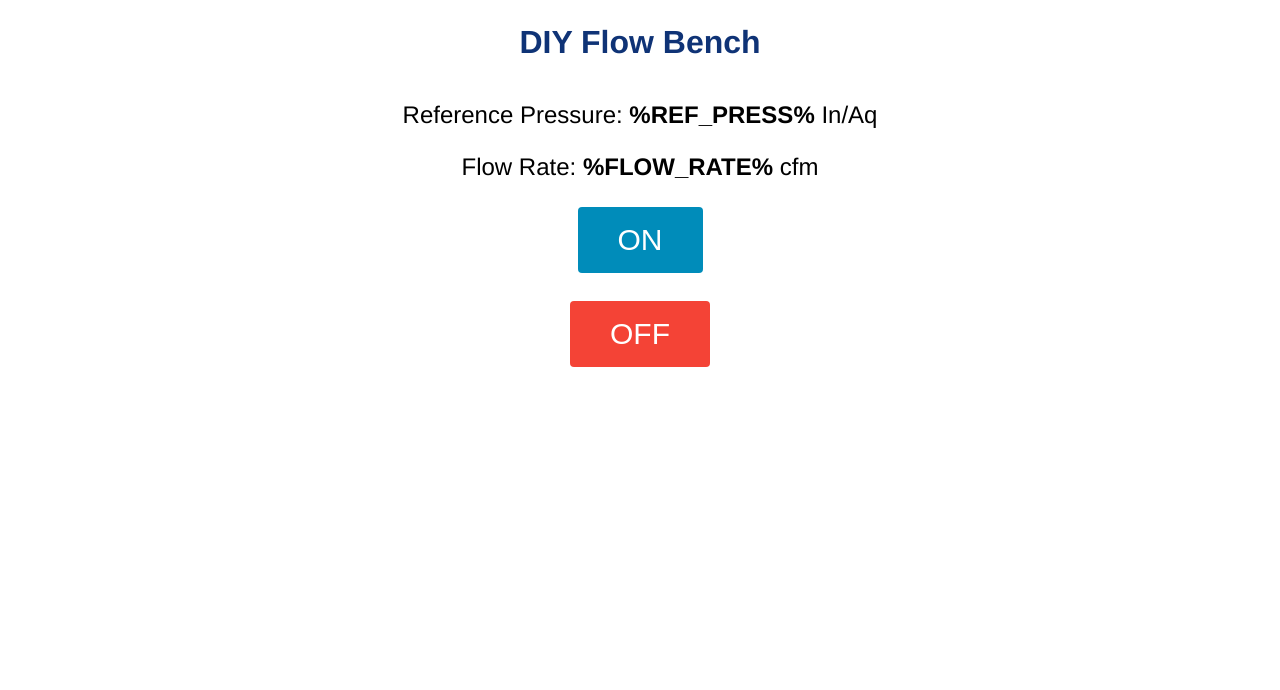
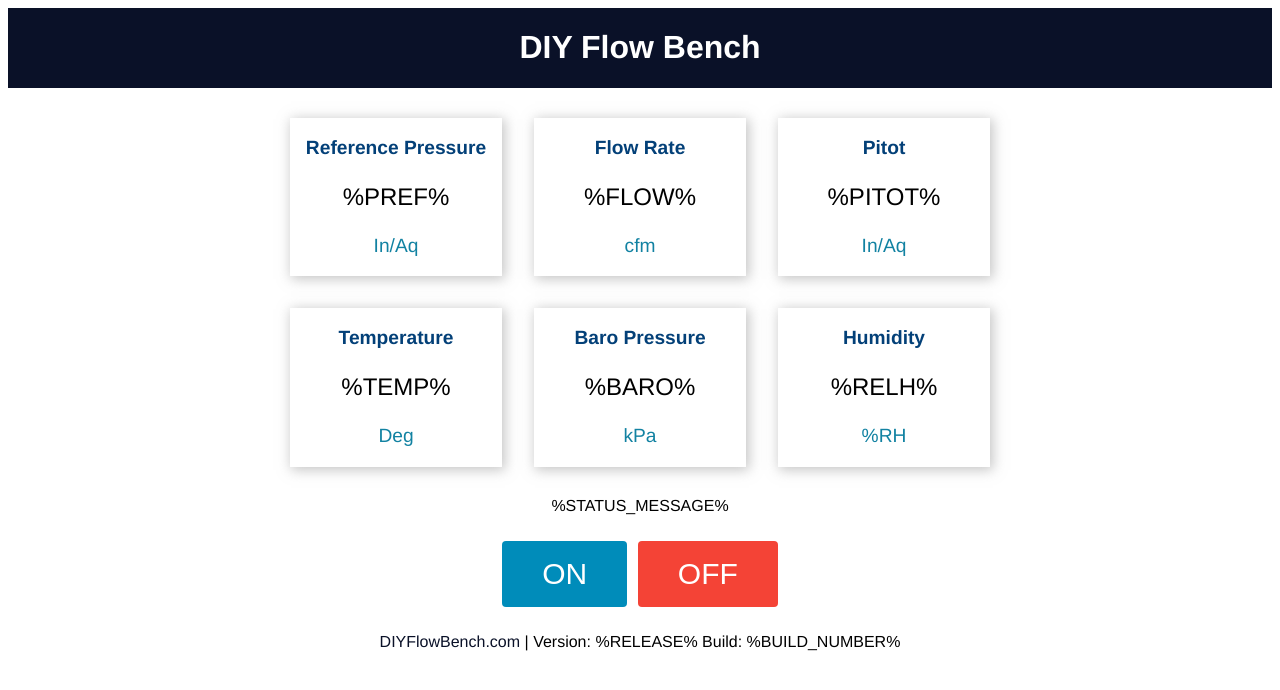
Before and after one commit to DeeEmm/DIY-Flow-Bench, a plain HTML site: page Arduino/DIY-Flow-Bench/data/index.html in a window 1280 px wide. Drawn offline with Linux system fonts and the light colour scheme.

Commit message:
Build 21071901
- Code refactor
- Created basic Web UI

```diff
--- a/Arduino/DIY-Flow-Bench/data/index.html
+++ b/Arduino/DIY-Flow-Bench/data/index.html
@@ -2,14 +2,51 @@
 	<HEAD>
       <title>DIY Flow Bench</title>
       <meta name="viewport" content="width=device-width, initial-scale=1">
-      <link rel="icon" href="data:,">
-      <link rel="stylesheet" type="text/css" href="style.css">
+      <link rel="icon" type="image/png" href="favicon.png">
+      <link rel="stylesheet" type="text/css" href="/style.css">
 	</HEAD>
 	<BODY>
-      <h1>DIY Flow Bench</h1>
-      <p>Reference Pressure: <strong> %REF_PRESS%</strong> In/Aq</p>
-      <p>Flow Rate: <strong> %FLOW_RATE%</strong> cfm</p>
-      <p><a href="/on"><button class="button">ON</button></a></p>
-      <p><a href="/off"><button class="button button2">OFF</button></a></p>
+		  <div class="topnav">
+			    <h1>DIY Flow Bench</h1>
+		  </div>
+
+      <div class="content">
+        <div class="card-grid">
+          <div class="card">
+            <p class="card-title"> Reference Pressure</p>
+            <p>%PREF%</p>
+            <p class="state"><span id="sliderValue1"></span> In/Aq</p>
+          </div>
+          <div class="card">
+            <p class="card-title"> Flow Rate</p>
+            <p>%FLOW%</p>
+            <p class="state"><span id="sliderValue2"></span> cfm</p>
+          </div>
+          <div class="card">
+            <p class="card-title"> Pitot</p>
+            <p>%PITOT%</p>
+            <p class="state"><span id="sliderValue3"></span> In/Aq</p>
+          </div>
+          <div class="card">
+            <p class="card-title"> Temperature</p>
+            <p>%TEMP%</p>
+            <p class="state"><span id="sliderValue1"></span> Deg</p>
+          </div>
+          <div class="card">
+            <p class="card-title"> Baro Pressure</p>
+            <p>%BARO%</p>
+            <p class="state"><span id="sliderValue2"></span> kPa</p>
+          </div>
+          <div class="card">
+            <p class="card-title"> Humidity</p>
+            <p>%RELH%</p>
+            <p class="state"><span id="sliderValue3"></span> &percnt;RH</p>
+          </div>
+        </div>
+      </div>
+
+      <div id="serverData">%STATUS_MESSAGE%</div>
+      <p><a href="/on"><button class="button">ON</button></a>&nbsp;<a href="/off"><button class="button button2">OFF</button></a></p>
+      <div id="footer"><a href="https://diyflowbench.com" target="new">DIYFlowBench.com</a> | Version: %RELEASE% Build: %BUILD_NUMBER%</div>
 	</BODY>
 </HTML>
--- a/Arduino/DIY-Flow-Bench/data/style.css
+++ b/Arduino/DIY-Flow-Bench/data/style.css
@@ -4,13 +4,63 @@ html {
   margin: 0px auto;
   text-align: center;
 }
+.topnav {
+	overflow: hidden;
+	background-color: #0A1128;
+}
+
 h1{
-  color: #0F3376;
-  padding: 2vh;
+  color: #FFF;
 }
+
 p{
   font-size: 1.5rem;
 }
+
+a:link  {
+  color:#0A1128;
+  text-decoration:none;
+}
+
+a:visited, a:active {
+  color:#0A1128;
+  text-decoration:none;
+}
+
+a:hover {
+  color:#666;
+  text-decoration:none;
+}
+
+.content {
+	padding: 30px;
+}
+.card-grid {
+	max-width: 700px;
+	margin: 0 auto;
+	display: grid;
+	grid-gap: 2rem;
+	grid-template-columns: repeat(auto-fit, minmax(200px, 1fr));
+}
+.card {
+	background-color: white;
+	box-shadow: 2px 2px 12px 1px rgba(140,140,140,.5);
+}
+.card-title {
+	font-size: 1.2rem;
+	font-weight: bold;
+	color: #034078
+}
+.state {
+	font-size: 1.2rem;
+	color:#1282A2;
+}
+
+#footer {
+text-align: center;
+}
+
+
 .button {
   display: inline-block;
   background-color: #008CBA;
```
Also changed, not shown: 10 other files.
